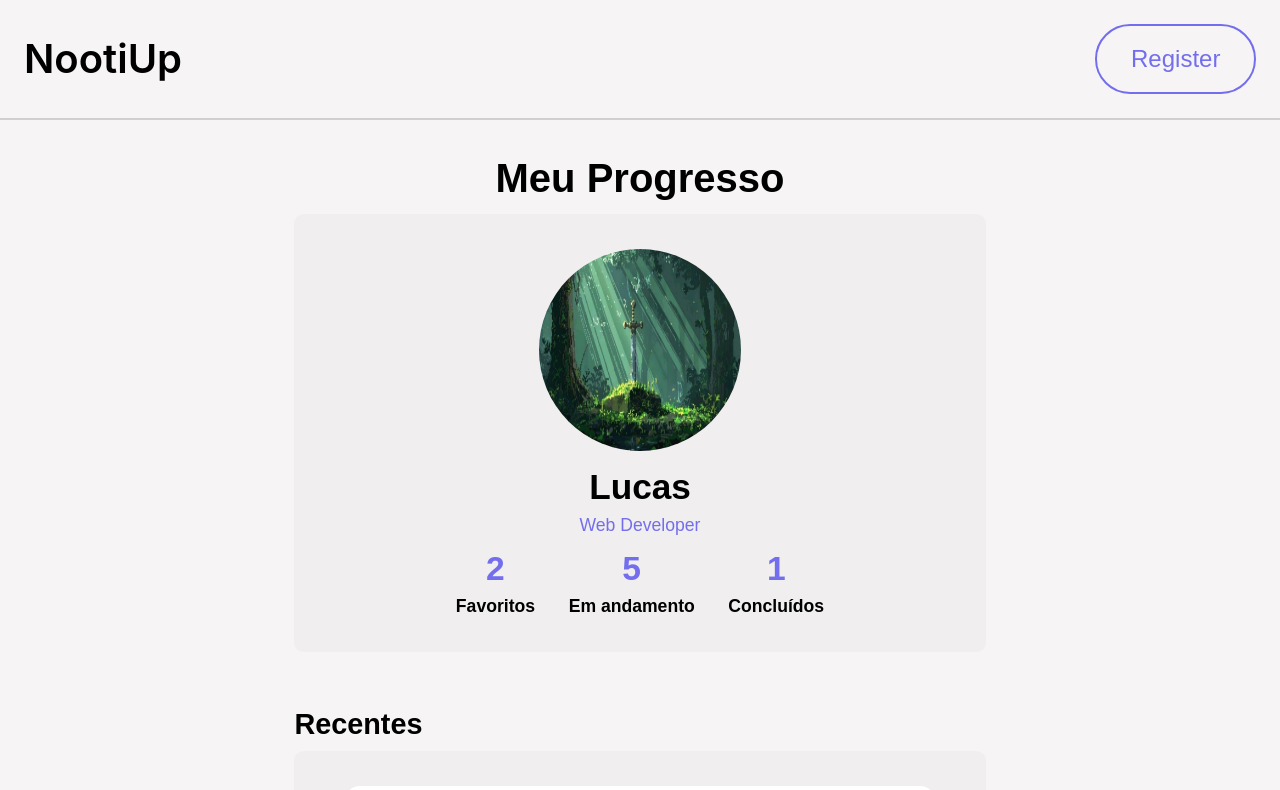
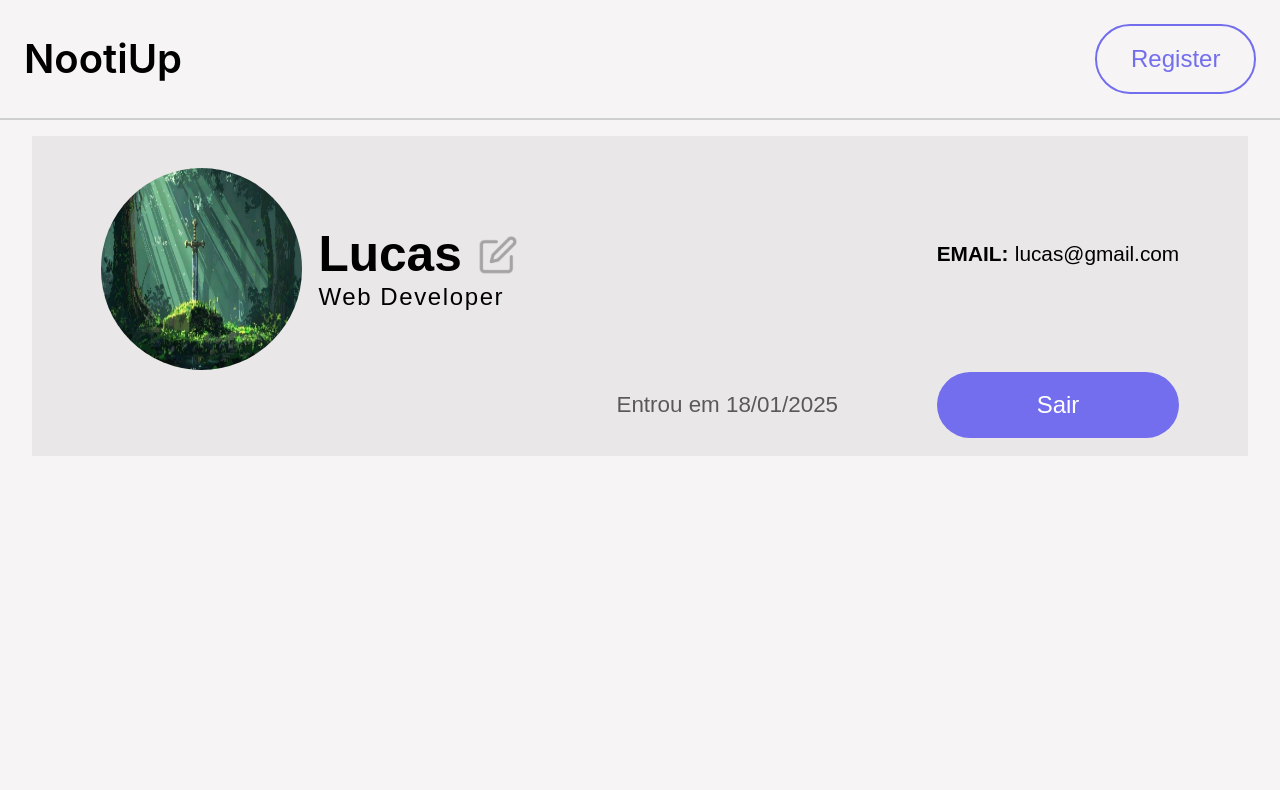
Before and after one commit to Lucas2907/NootiUp-frontend, a React (Vite) app: page / in a window 1280 px wide. Shown: the top 790 px of the page. Built offline with nearby package versions, Linux system fonts and the light colour scheme.

Commit message:
create the myProfile component and design

```diff
--- a/src/components/App/App.tsx
+++ b/src/components/App/App.tsx
@@ -1,13 +1,15 @@
 import Header from "../Header/Header"
+import MyProfile from "../MyProfile/MyProfile"
 // import Main from "../Main/Main"
 //import MainPage from "../MainPage/MainPage"
-import MyProgress from "../MyProgress/MyProgress"
+// import MyProgress from "../MyProgress/MyProgress"
+
 function App() {
   return (
     <div className="page">
       <Header text="Register" />
       {/* <Main title="Welcome Back!" description="Aprender é revigorante e ter você aqui novamente nos revigora mais ainda" route="signin" /> */}
-      <MyProgress />
+      <MyProfile />
     </div>
   )
 }
--- a/src/components/MyProfile/MyProfile.css
+++ b/src/components/MyProfile/MyProfile.css
@@ -0,0 +1,91 @@
+.my-profile {
+  display: grid;
+  grid-template-areas:
+    "user . email"
+    ". data sair";
+  width: 95%;
+  background-color: rgba(181, 181, 181, 0.2);
+  margin: 1rem 0 0 0;
+  padding: 2rem 4.3rem 1rem;
+  box-sizing: border-box;
+  align-items: center;
+  justify-content: space-between;
+}
+
+.my-profile__user-image {
+  max-width: 12.6rem;
+  height: 12.6rem;
+  border-radius: 250px;
+  grid-area: user;
+}
+
+.my-profile__user-data {
+  display: flex;
+  flex-direction: column;
+  justify-content: center;
+}
+
+.my-profile__user-info {
+  display: flex;
+  align-items: center;
+  gap: 1rem;
+}
+
+.my-profile__user-info-name {
+  margin: 0;
+  font-size: 3.1rem;
+}
+
+.my-profile__user-about {
+  margin: 0;
+  font-size: 1.5rem;
+  letter-spacing: 0.1rem;
+}
+
+.my-profile__user {
+  grid-area: user;
+}
+
+.my-profile__user-info {
+  display: flex;
+}
+
+.my-profile__user-info-image {
+  width: 2.5rem;
+  height: 2.5rem;
+}
+
+.my-profile__email {
+  grid-area: email;
+  display: flex;
+  font-size: 1.3rem;
+  gap: 0.4rem;
+  padding-bottom: 1.9rem;
+}
+
+.my-profile__email-name {
+  margin: 0;
+  font-weight: 600;
+}
+
+.my-profile__email-text {
+  margin: 0;
+}
+
+.my-profile-text {
+  grid-area: data;
+  font-size: 1.4rem;
+  color: #000;
+  opacity: 61%;
+}
+
+.my-profile-exit {
+  grid-area: sair;
+  font-size: 1.5rem;
+  border-radius: 3.1rem;
+  padding: 1.2rem 2.1rem;
+  color: #fff;
+  background-color: #736eed;
+  border: none;
+  max-width: 100%;
+}
--- a/src/components/MyProfile/MyProfile.tsx
+++ b/src/components/MyProfile/MyProfile.tsx
@@ -0,0 +1,32 @@
+//generic import
+import editProfile from "../../assets/images/edit-profile.png"
+import profileImage from "../../assets/images/profile-example.jpg"
+
+//import component
+
+
+function MyProfile() {
+    return (
+        <div className="my-profile">
+            <div className="my-profile__user-info">
+                <img className="my-profile__user-image" src={profileImage} alt="" />
+                <div className="my-profile__user-data">
+                    <div className="my-profile__user-info">
+                        <h2 className="my-profile__user-info-name">Lucas</h2>
+                        <img className="my-profile__user-info-image" src={editProfile} alt="a profile edit icon" />
+                    </div>
+                    <p className="my-profile__user-about">Web Developer</p>
+                </div>
+            </div>
+            <div className="my-profile__email">
+                <p className="my-profile__email-name">EMAIL:</p>
+                <p className="my-profile__email-text"> lucas@gmail.com</p>
+            </div>
+            <p className="my-profile-text">Entrou em 18/01/2025</p>
+
+            <button className="my-profile-exit">Sair</button>
+        </div>
+    )
+}
+
+export default MyProfile
--- a/src/components/MyProgress/MyProgress.css
+++ b/src/components/MyProgress/MyProgress.css
@@ -19,7 +19,7 @@
   padding: 2.2rem 3.1rem;
   box-sizing: border-box;
   width: 43.2rem;
-  background-color: rgba(181, 181, 181, 0.1);
+  background-color: rgba(181, 181, 181, 0.2);
   border-radius: 0.6rem;
 }
 
```
